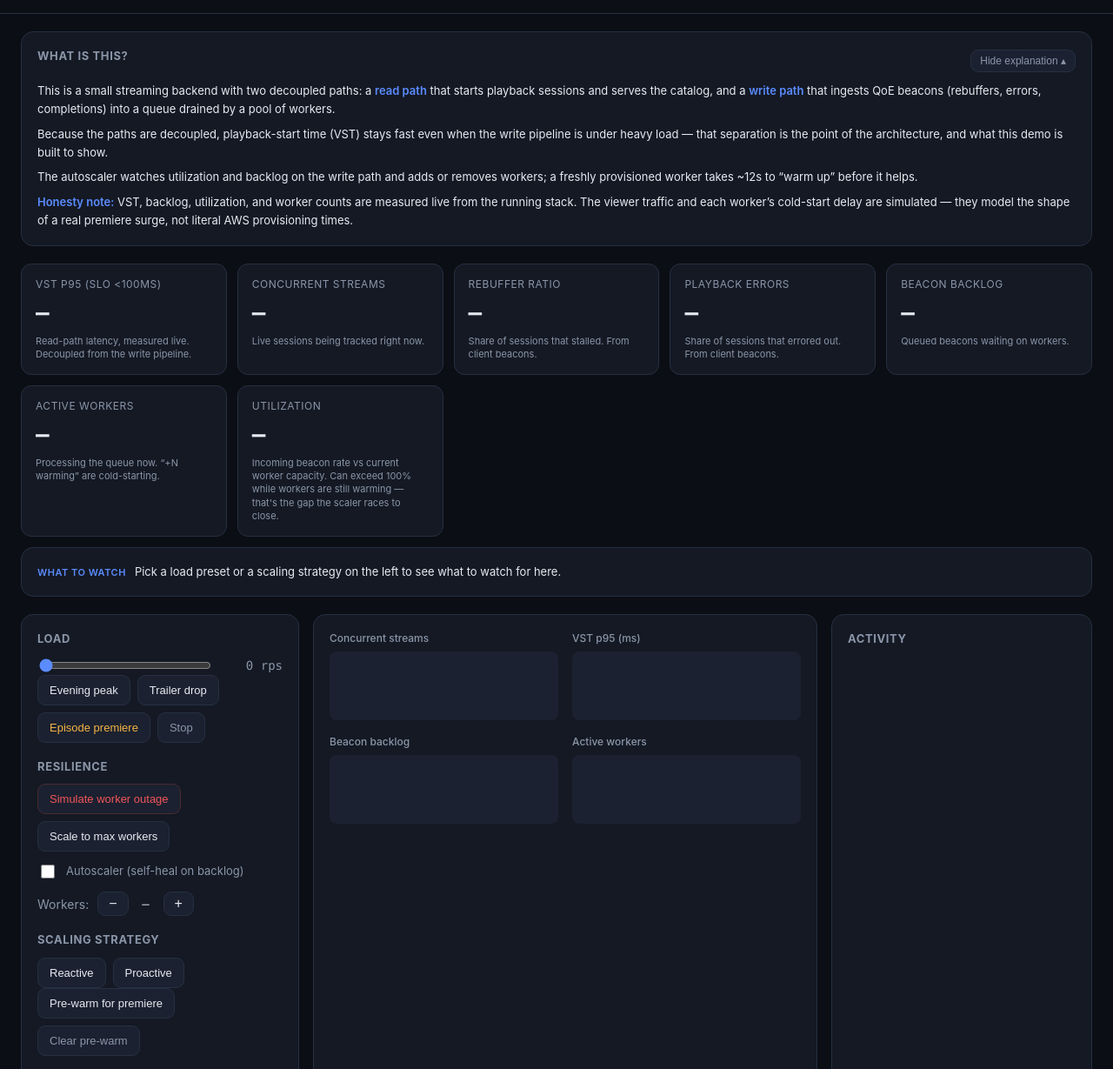
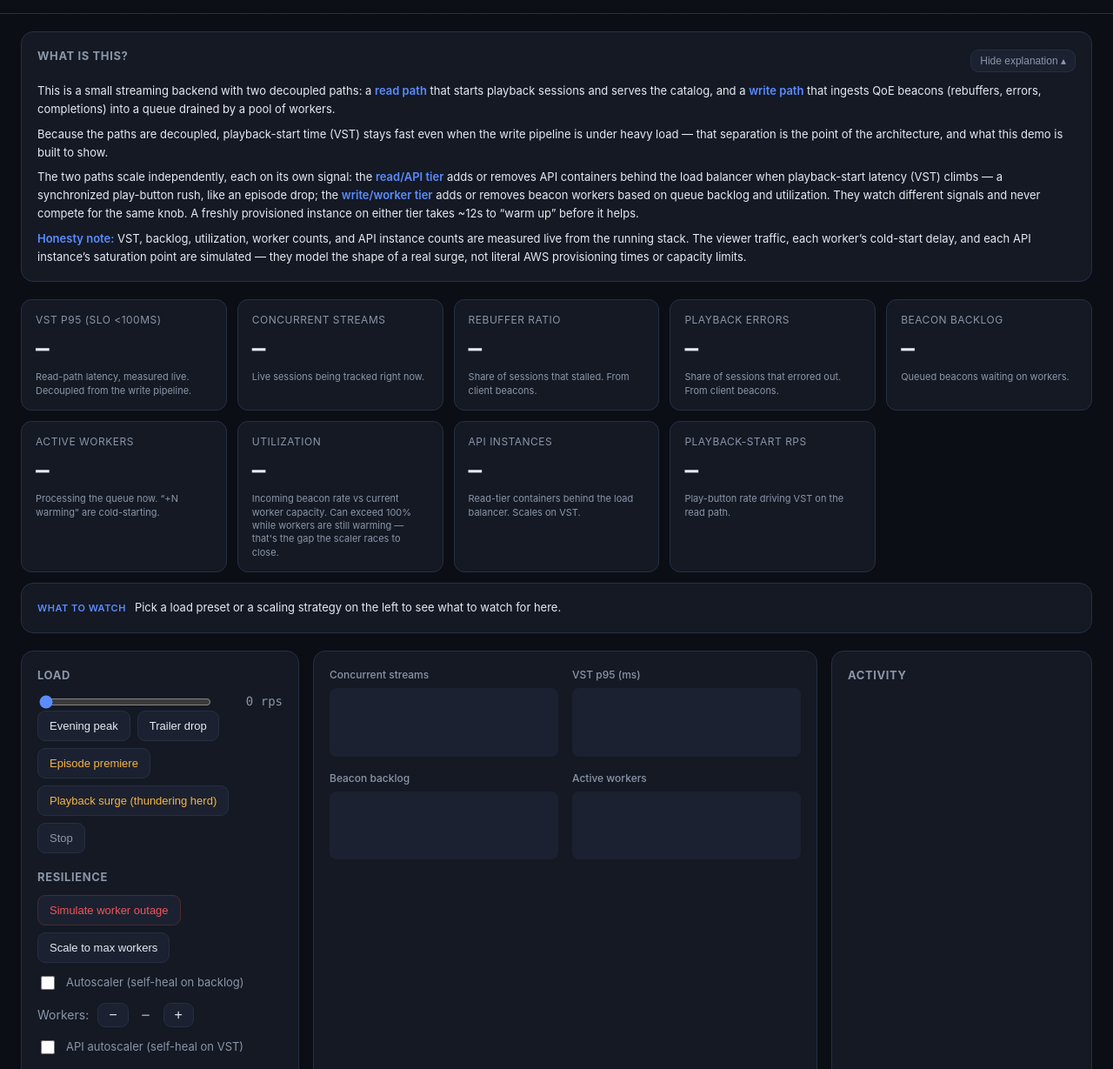
Before and after one commit to DKilkenny/streaming-qoe-scaling-demo, a website: page controlplane/public/index.html in a window 1280 px wide. Shown: the part 69-1298 px from the top of the page at 87% size. Drawn offline with Linux system fonts and the light colour scheme; no server answers.

Commit message:
Console: read-tier readouts, playback-surge preset, two-tier self-explanatory copy

```diff
--- a/controlplane/public/app.js
+++ b/controlplane/public/app.js
@@ -53,6 +53,7 @@ async function post(path, body) {
 }
 
 let autoscalerLocked = false;
+let apiscalerLocked = false;
 let strategyLocked = false;
 let prewarmLocked = false;
 
@@ -83,6 +84,7 @@ const PRESET_NOTES = {
   eveningPeak: "Simulating a modest, steady evening viewership bump: mixed browsing, search, and playback. Watch: metrics stay well within normal range and the autoscaler shouldn't need to do much.",
   trailerDrop: "Simulating a trailer-drop spike: a burst of catalog and search traffic. Watch: read-path load (discover/search) rises while playback stays a smaller share of it.",
   episodePremiere: "Simulating a synchronized viewer surge (an episode drop): everyone opens the same title at once. Watch: reads stay fast (VST) while the beacon backlog builds and the autoscaler provisions workers.",
+  playbackSurge: "Everyone presses play at once when the episode drops — a read-path thundering herd. Watch VST spike as one API instance saturates, then recover as the read tier scales out. (VST is a trailing p95, so recovery shows a few seconds after the instances come up.)",
   stop: "Traffic stopped. Watch: the backlog drains, and once the surge has cleared, the autoscaler sheds workers back toward the floor.",
 };
 const STRATEGY_NOTES = {
@@ -106,6 +108,8 @@ async function poll() {
   $("t-workers-badge").textContent = s.workersWarming ? `+${s.workersWarming} warming` : "";
   $("w-count").textContent = s.workers < 0 ? "–" : s.workers;
   $("t-util").textContent = s.utilization == null ? "–" : s.utilization + "%";
+  $("t-api").textContent = s.apiInstances == null || s.apiInstances < 0 ? "n/a" : String(s.apiInstances);
+  $("t-readrps").textContent = s.readRps == null ? "–" : Math.round(s.readRps).toLocaleString();
 
   push("concurrent", m.concurrentStreams || 0);
   push("vst", m.vstP95_ms || 0);
@@ -117,6 +121,7 @@ async function poll() {
   drawSpark($("c-workers"), series.workers, "#34d399");
 
   if (!autoscalerLocked) $("autoscaler").checked = !!s.autoscaler;
+  if (!apiscalerLocked) $("apiscaler").checked = !!s.apiAutoscaler;
   if (s.jaegerUrl) $("jaeger-link").href = s.jaegerUrl;
 
   if (!strategyLocked) {
@@ -166,6 +171,11 @@ $("autoscaler").addEventListener("change", async (e) => {
   await post("/api/autoscaler", { enabled: e.target.checked });
   setTimeout(() => (autoscalerLocked = false), 1500);
 });
+$("apiscaler").addEventListener("change", async (e) => {
+  apiscalerLocked = true;
+  await post("/api/apiscaler", { enabled: e.target.checked });
+  setTimeout(() => (apiscalerLocked = false), 1500);
+});
 document.querySelectorAll("[data-strategy]").forEach((b) =>
   b.addEventListener("click", async () => {
     strategyLocked = true;
--- a/controlplane/public/index.html
+++ b/controlplane/public/index.html
@@ -27,8 +27,8 @@
     <div class="framing-body">
       <p>This is a small streaming backend with two decoupled paths: a <strong>read path</strong> that starts playback sessions and serves the catalog, and a <strong>write path</strong> that ingests QoE beacons (rebuffers, errors, completions) into a queue drained by a pool of workers.</p>
       <p>Because the paths are decoupled, playback-start time (VST) stays fast even when the write pipeline is under heavy load &mdash; that separation is the point of the architecture, and what this demo is built to show.</p>
-      <p>The autoscaler watches utilization and backlog on the write path and adds or removes workers; a freshly provisioned worker takes ~12s to &ldquo;warm up&rdquo; before it helps.</p>
-      <p><strong>Honesty note:</strong> VST, backlog, utilization, and worker counts are measured live from the running stack. The viewer traffic and each worker&rsquo;s cold-start delay are simulated &mdash; they model the shape of a real premiere surge, not literal AWS provisioning times.</p>
+      <p>The two paths scale independently, each on its own signal: the <strong>read/API tier</strong> adds or removes API containers behind the load balancer when playback-start latency (VST) climbs &mdash; a synchronized play-button rush, like an episode drop; the <strong>write/worker tier</strong> adds or removes beacon workers based on queue backlog and utilization. They watch different signals and never compete for the same knob. A freshly provisioned instance on either tier takes ~12s to &ldquo;warm up&rdquo; before it helps.</p>
+      <p><strong>Honesty note:</strong> VST, backlog, utilization, worker counts, and API instance counts are measured live from the running stack. The viewer traffic, each worker&rsquo;s cold-start delay, and each API instance&rsquo;s saturation point are simulated &mdash; they model the shape of a real surge, not literal AWS provisioning times or capacity limits.</p>
     </div>
   </section>
 
@@ -68,6 +68,16 @@
       <span class="value" id="t-util">–</span>
       <span class="hint">Incoming beacon rate vs current worker capacity. Can exceed 100% while workers are still warming — that's the gap the scaler races to close.</span>
     </div>
+    <div class="tile">
+      <span class="label" title="Read-tier API containers, provisioned on demand behind the load balancer — scale out to hold VST under a playback surge. Real containers; each instance's saturation point is a labeled simulation.">API instances</span>
+      <span class="value" id="t-api">–</span>
+      <span class="hint">Read-tier containers behind the load balancer. Scales on VST.</span>
+    </div>
+    <div class="tile">
+      <span class="label" title="Rate of play presses hitting the read/auth path — playback-start requests per second, measured live.">Playback-start RPS</span>
+      <span class="value" id="t-readrps">–</span>
+      <span class="hint">Play-button rate driving VST on the read path.</span>
+    </div>
   </section>
 
   <section class="panel note" id="note">
@@ -86,6 +96,7 @@
         <button data-preset="eveningPeak">Evening peak</button>
         <button data-preset="trailerDrop">Trailer drop</button>
         <button data-preset="episodePremiere" class="warn">Episode premiere</button>
+        <button data-preset="playbackSurge" class="warn">Playback surge (thundering herd)</button>
         <button data-preset="stop" class="ghost">Stop</button>
       </div>
 
@@ -104,6 +115,10 @@
         <span id="w-count">–</span>
         <button id="w-up">+</button>
       </div>
+      <label class="toggle">
+        <input type="checkbox" id="apiscaler" />
+        <span>API autoscaler (self-heal on VST)</span>
+      </label>
 
       <h2>Scaling strategy</h2>
       <div class="btn-row">
```
